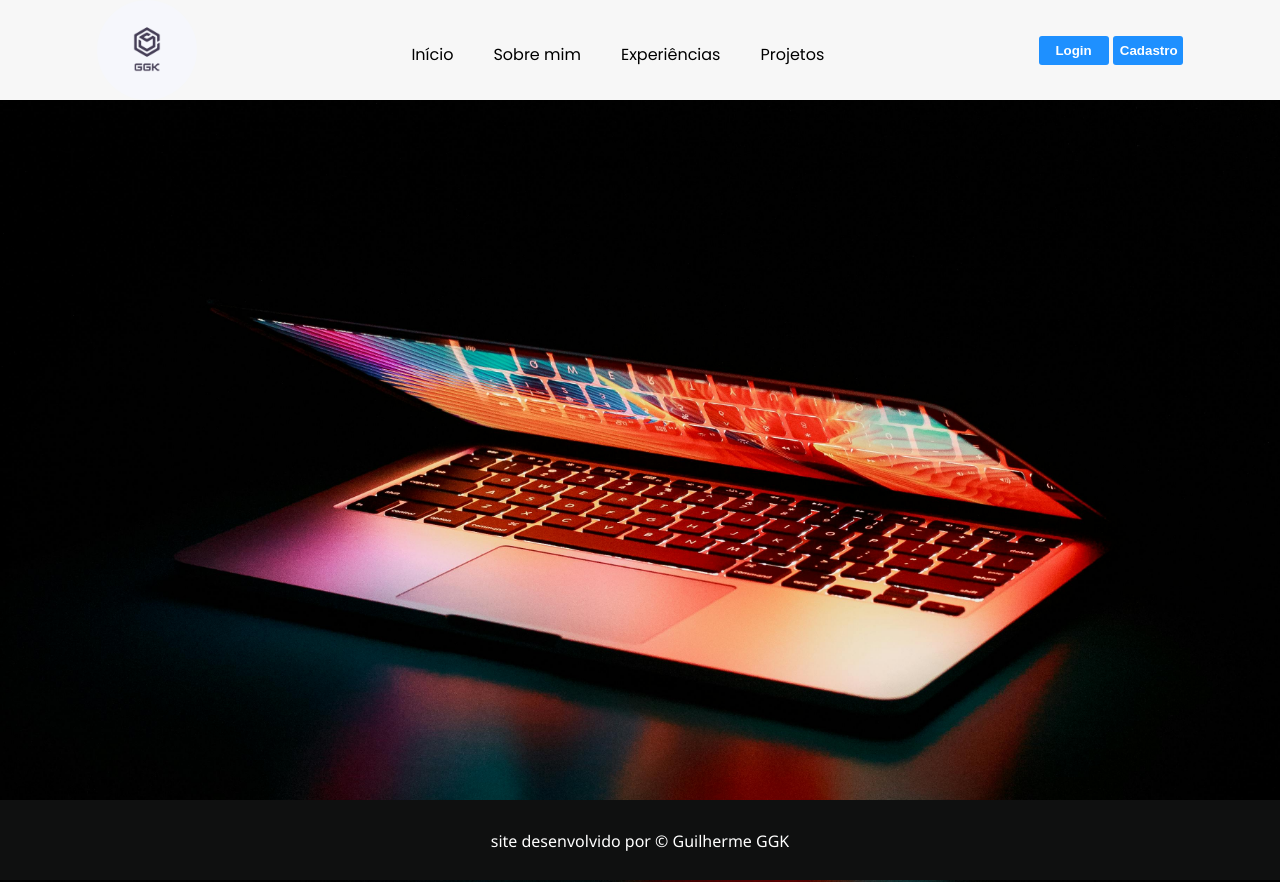
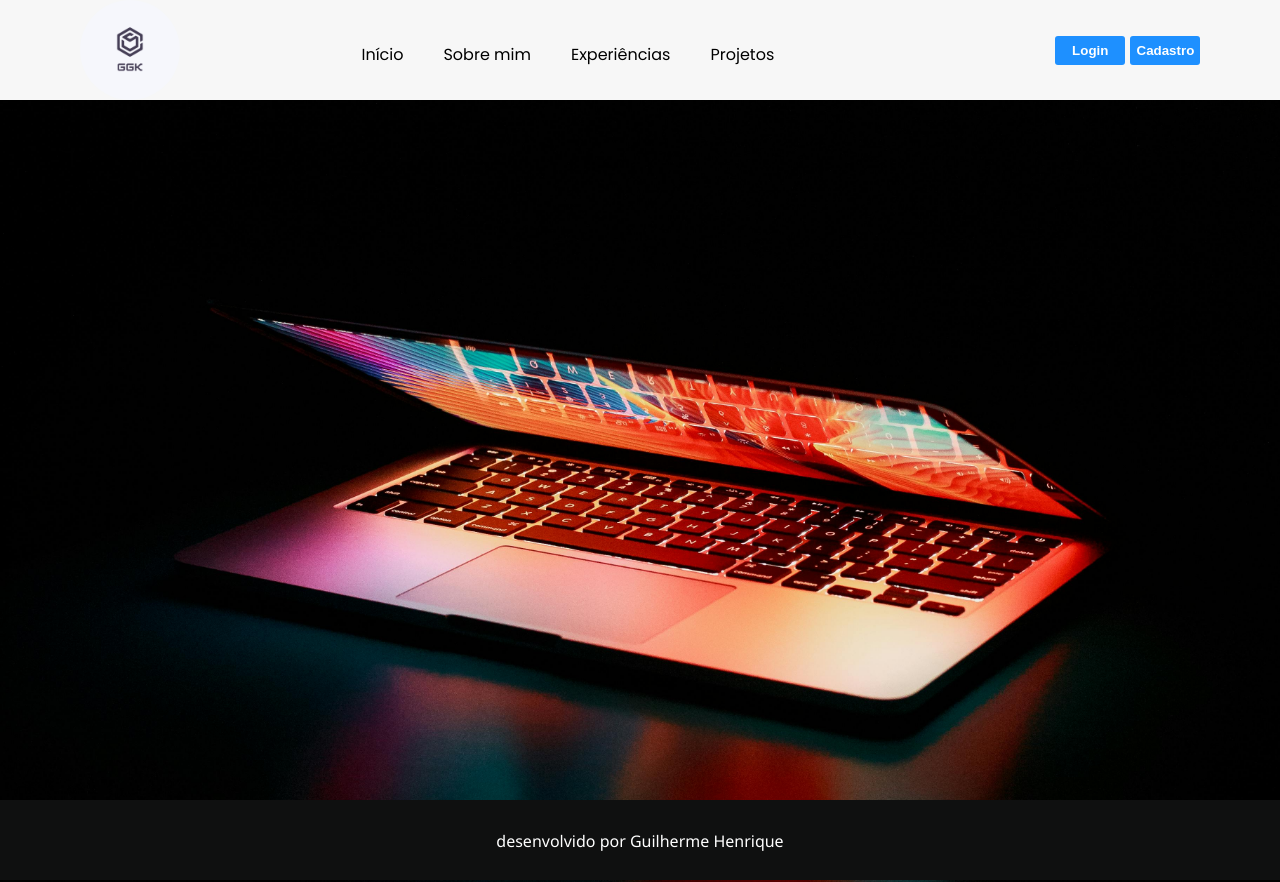
Before and after one commit to Guilherme-ggk/ggk, a plain HTML site: page index.html in a window 1280 px wide. Drawn offline with Linux system fonts and the light colour scheme.

Commit message:
atualizando o perfil

```diff
--- a/index.html
+++ b/index.html
@@ -35,7 +35,7 @@
 
     </main>
     <footer>
-        <p>site desenvolvido por &copy Guilherme GGK</p>
+        <p>desenvolvido por Guilherme Henrique</p>
     </footer>
 </body>
 </html>
--- a/style.css
+++ b/style.css
@@ -33,6 +33,7 @@ nav{
     width: 70px;
     transition: 0.3s;
     font-weight: bold;
+    margin-left: 100px;
 }
 .login:hover{
     box-shadow: 0px 0px 8px rgba(0, 0, 0, 0.336);
```
